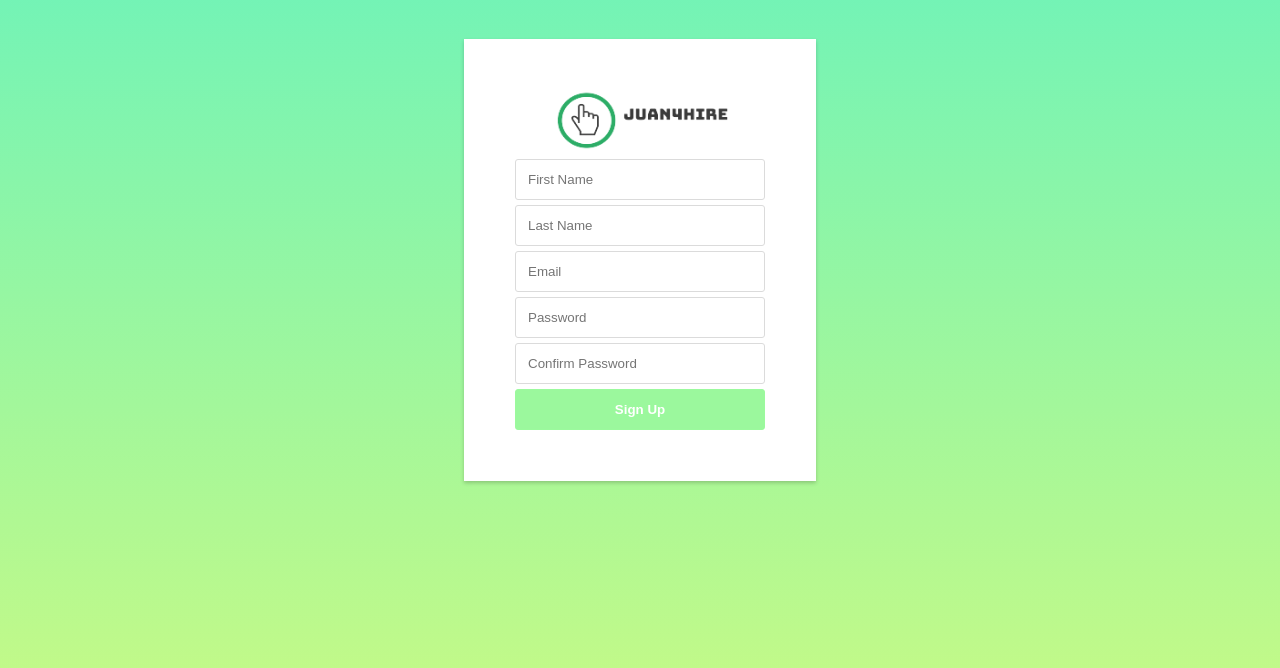
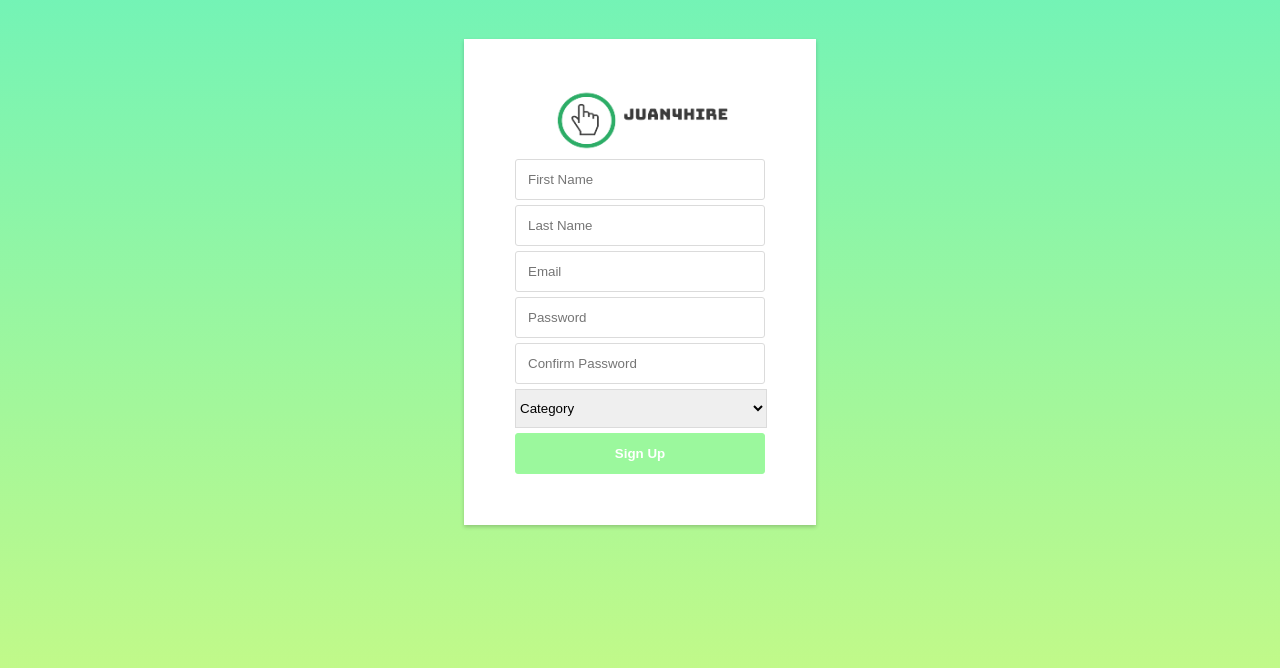
Before and after one commit to EmmanuelGamo/WebDev-ProjectProposal, a PHP site: page /signup.php in a window 1280 px wide. Shown: the part 51-719 px from the top of the page. Run offline with PHP 8.4, Linux system fonts and the light colour scheme.

Commit message:
categ signup

```diff
--- a/Juan4Hire/classes/signup.php
+++ b/Juan4Hire/classes/signup.php
@@ -76,9 +76,10 @@ class Signup
         $password = $data['password'];
         $url_address = strtolower($first_name) ."." . strtolower($last_name);
         $userid = $this->create_userid();
+        $category = $data['category'];
 
-        $query = "insert into users(userid, first_name , last_name, email, password, url_address)
-                        values('$userid','$first_name','$last_name','$email','$password','$url_address')";
+        $query = "insert into users(userid, first_name , last_name, email, password, url_address, category)
+                        values('$userid','$first_name','$last_name','$email','$password','$url_address', '$category')";
 
         $DB = new Database();
         $DB->save($query);
--- a/Juan4Hire/signup.css
+++ b/Juan4Hire/signup.css
@@ -97,3 +97,15 @@
   input:focus {
       background-color: #f5f5f5;
   }
+
+  select {
+    box-sizing: content-box;
+    border: 1px solid #dbdbdb;
+    width: 100%;
+    padding: 10px 0px 10px 0px;
+    margin-bottom: 5px;
+  }
+
+  select:focus {
+    background-color: #f5f5f5;
+  }
--- a/Juan4Hire/signup.php
+++ b/Juan4Hire/signup.php
@@ -59,6 +59,13 @@
             <input type="text" name="email" id="text" placeholder="Email" class="Email" />
             <input type="password" name="password" id="text" placeholder="Password" class="pass" />
             <input type="password" name="con_password"  id="text" placeholder="Confirm Password" class="pass" />
+            <select name="category" id="">
+              <option value="">Category</option>
+              <option value="arts">Arts & Design</option>
+              <option value="elec">Electronics</option>
+              <option value="craft">Handcraft</option>
+              <option value="supp">Support</option>
+            </select>
             <input type="submit" id="button" value="Sign Up" class="btn" />
           </div>
         </div>
```
